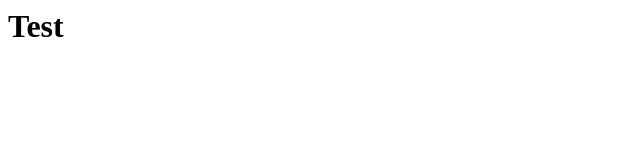
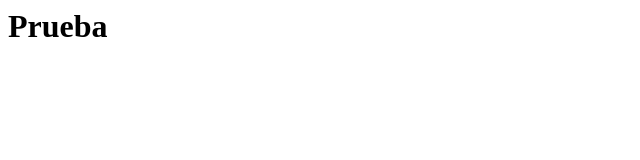
Before and after one commit to williamdelvalle/imagen_python, a plain HTML site: page index.html in a window 1280 px wide. Shown: the whole page, without its empty margins (0-640 px from the left). Drawn offline with Linux system fonts and the light colour scheme.

Commit message:
Segundo commit

```diff
--- a/index.html
+++ b/index.html
@@ -2,6 +2,6 @@
 <head>
 </head>
 <body>
-<h1>Test</h1>
+<h1>Prueba</h1>
 </body>
 </html>
```
